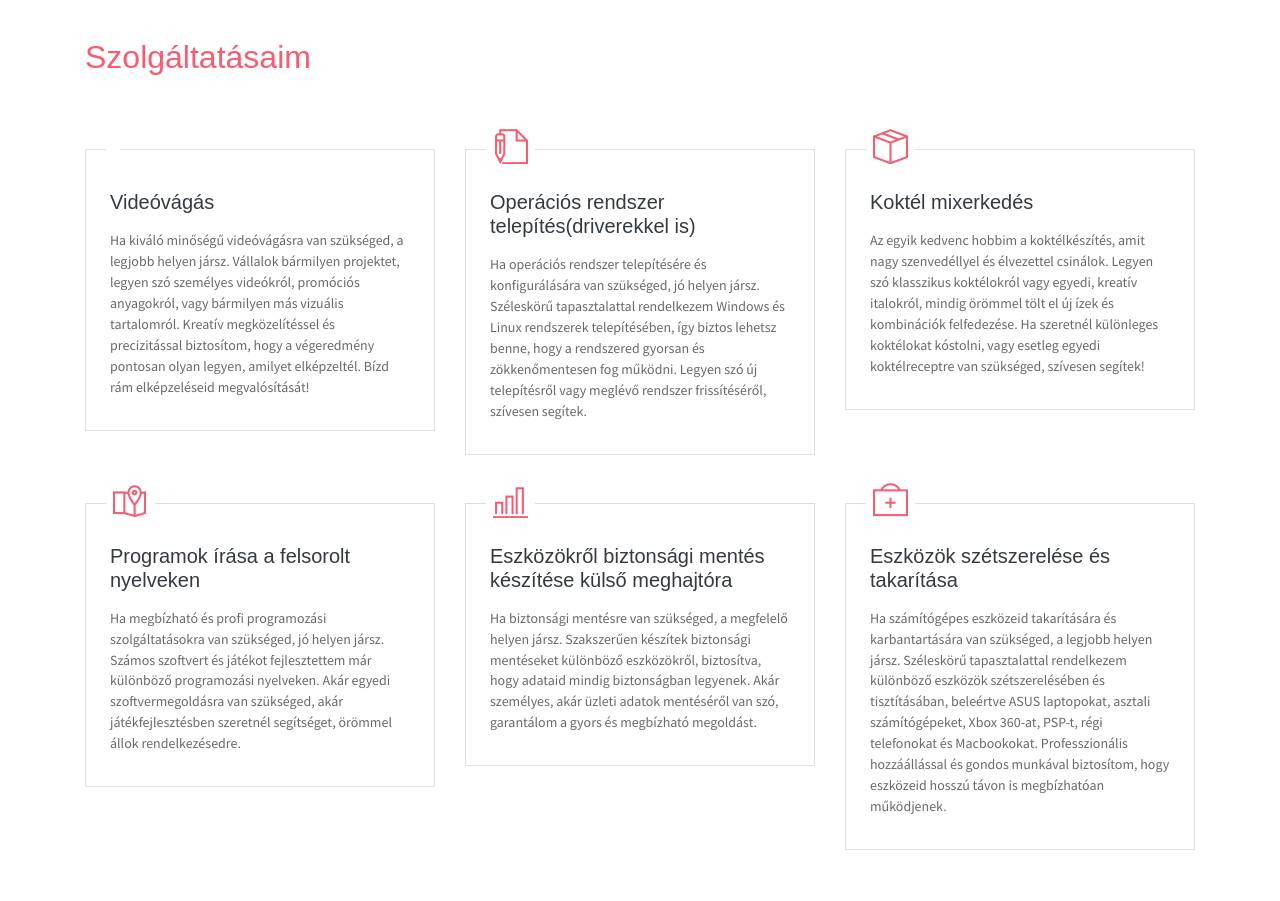
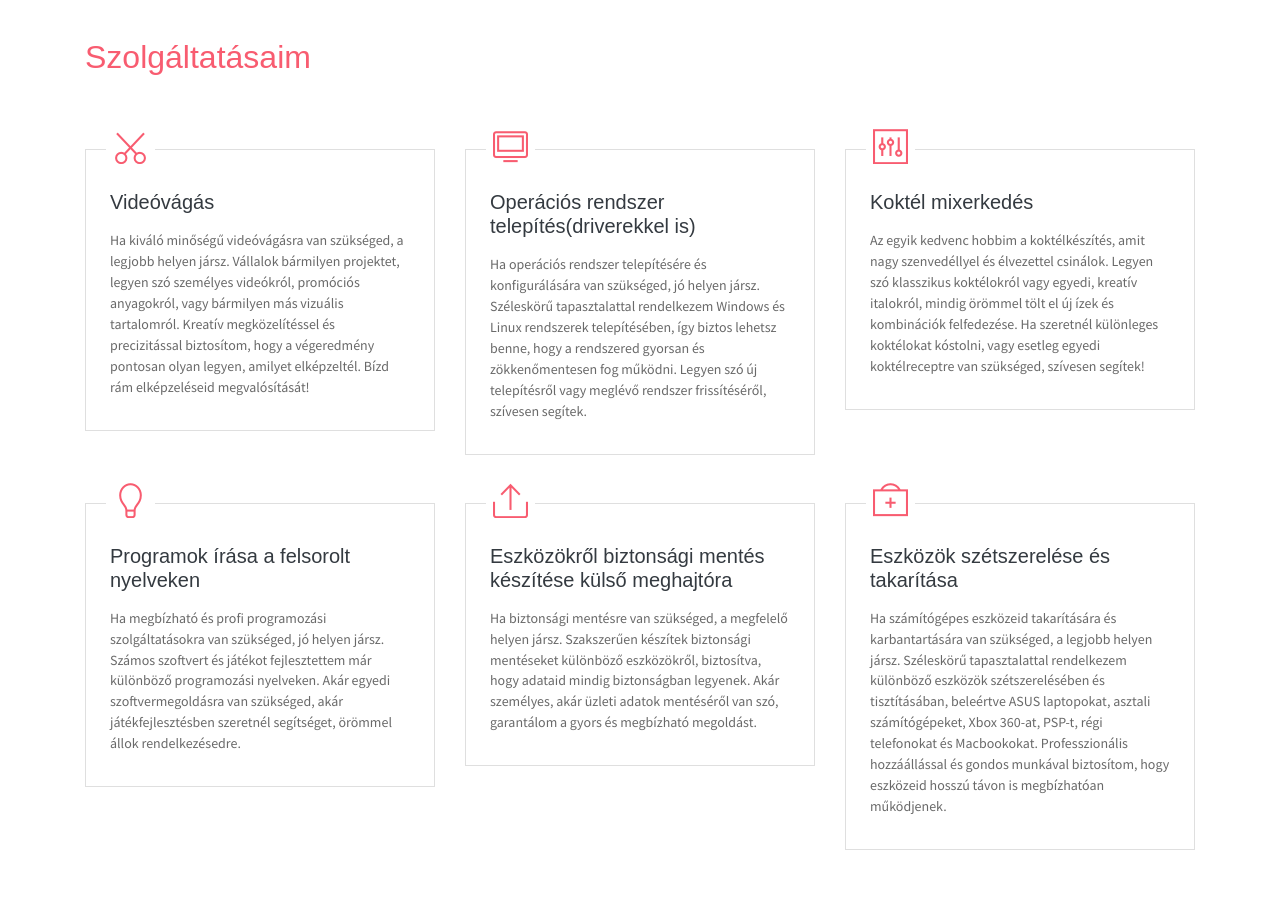
Before and after one commit to Vinnie180/Vinnie180.github.io, a website: page index.html in a window 1280 px wide. Shown: the part 2900-3801 px from the top of the page. Drawn offline with Linux system fonts and the light colour scheme.

Commit message:
Updated svg-s

```diff
--- a/index.html
+++ b/index.html
@@ -294,7 +294,7 @@
                 <div class="col-md-4 col-sm-6">
                     <div class="card mb-5">
                        <div class="card-header has-icon">
-                            <i class="ti-triangle text-danger" aria-hidden="true"></i>
+                            <i class="ti-cut text-danger" aria-hidden="true"></i>
                         </div>
                         <div class="card-body px-4 py-3">
                             <h5 class="mb-3 card-title text-dark">Videóvágás</h5>
@@ -305,7 +305,7 @@
                 <div class="col-md-4 col-sm-6">
                     <div class="card mb-5">
                        <div class="card-header has-icon">
-                            <i class="ti-write text-danger" aria-hidden="true"></i>
+                            <i class="ti-desktop text-danger" aria-hidden="true"></i>
                         </div>
                         <div class="card-body px-4 py-3">
                             <h5 class="mb-3 card-title text-dark">Operációs rendszer telepítés(driverekkel is)</h5>
@@ -316,7 +316,7 @@
                 <div class="col-md-4 col-sm-6">
                     <div class="card mb-5">
                        <div class="card-header has-icon">
-                            <i class="ti-package text-danger" aria-hidden="true"></i>
+                            <i class="ti-panel text-danger" aria-hidden="true"></i>
                         </div>
                         <div class="card-body px-4 py-3">
                             <h5 class="mb-3 card-title text-dark">Koktél mixerkedés</h5>
@@ -327,7 +327,7 @@
                 <div class="col-md-4 col-sm-6">
                     <div class="card mb-5">
                        <div class="card-header has-icon">
-                            <i class="ti-map-alt text-danger" aria-hidden="true"></i>
+                            <i class="ti-light-bulb text-danger" aria-hidden="true"></i>
                         </div>
                         <div class="card-body px-4 py-3">
                             <h5 class="mb-3 card-title text-dark">Programok írása a felsorolt nyelveken</h5>
@@ -338,7 +338,7 @@
                 <div class="col-md-4 col-sm-6">
                     <div class="card mb-5">
                        <div class="card-header has-icon">
-                            <i class="ti-bar-chart text-danger" aria-hidden="true"></i>
+                            <i class="ti-export text-danger" aria-hidden="true"></i>
                         </div>
                         <div class="card-body px-4 py-3">
                             <h5 class="mb-3 card-title text-dark">Eszközökről biztonsági mentés készítése külső meghajtóra</h5>
```
Also changed, not shown: assets/vendors/themify-icons/css/themify-icons.css, 1 other file.
